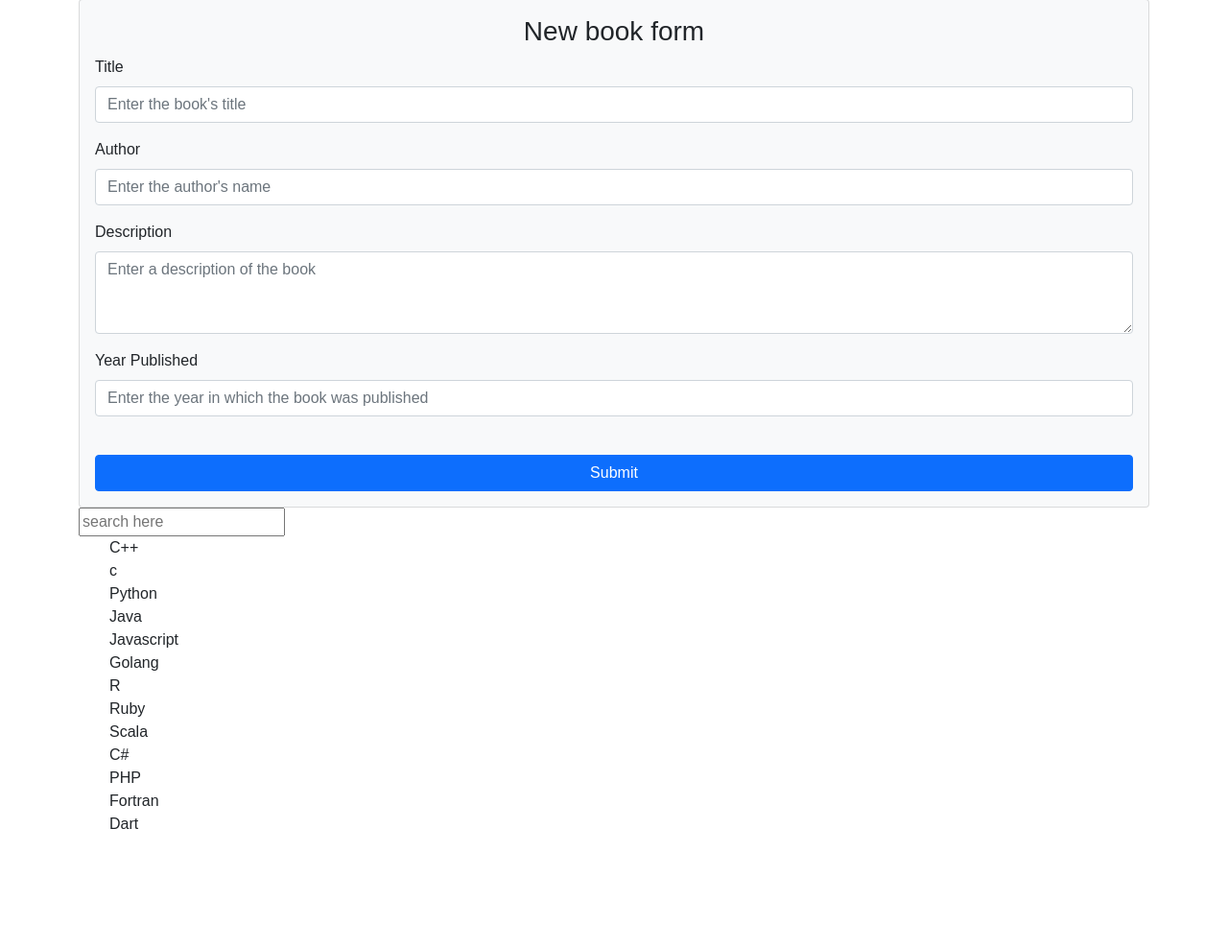
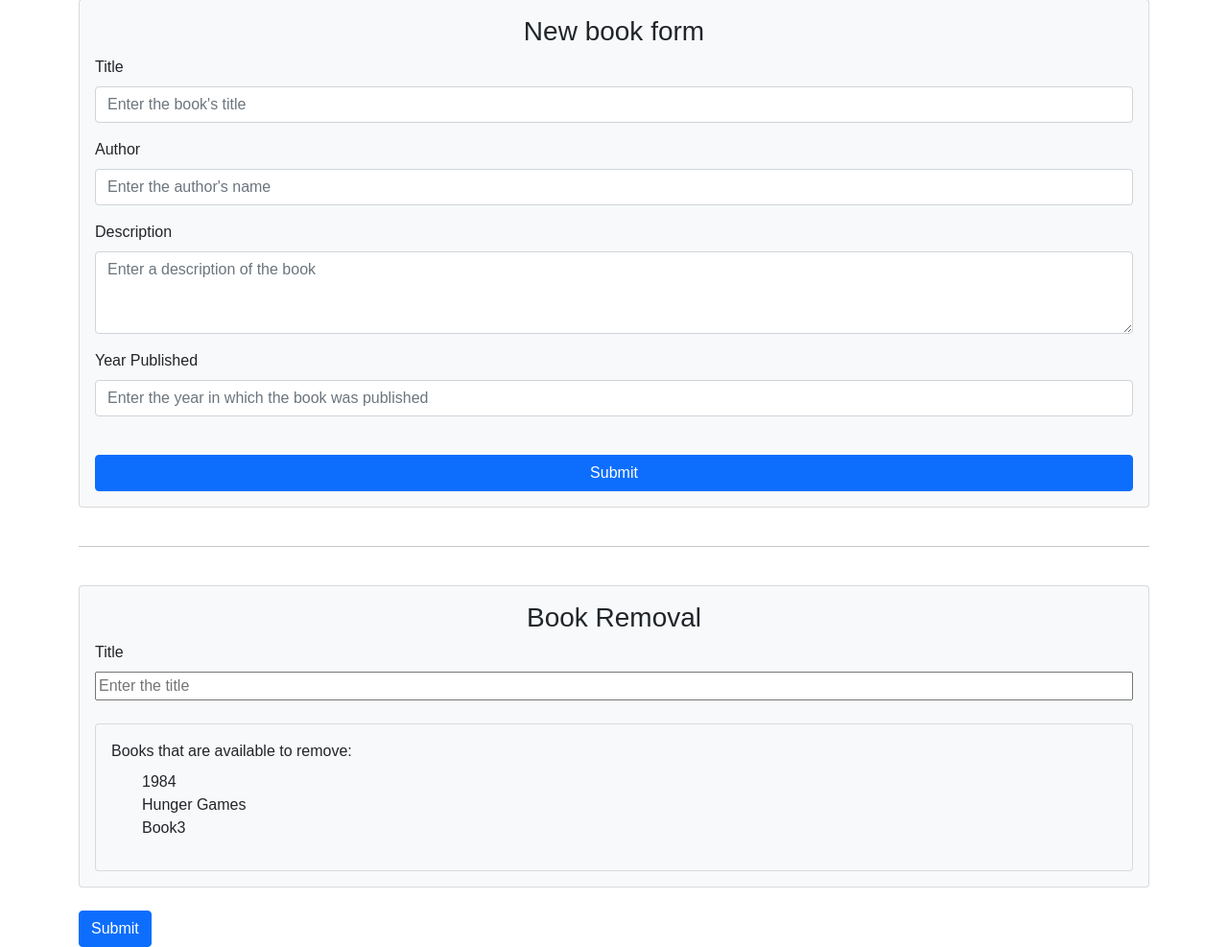
Before and after one commit to JakeSincl/LibraryManagerRebuilt, a Flask app: page /adminDashboard in a window 1280 px wide. Shown: the part 57-1044 px from the top of the page at 96% size. Before the commit the page ends 921 px from the top, so only its background shows below. Run offline with Flask 2, Linux system fonts and the light colour scheme; a user stored in the database is signed in; data comes from the database, SQL or seed files in the repository; both versions use the stored data as it was after the commit; some libraries are stand-ins or nearby versions; some web fonts are replaced.

Commit message:
Fixed book pages button.

```diff
--- a/adminhash.txt
+++ b/adminhash.txt
@@ -1 +1 @@
-sha256$kxPUo3tYUwxda0Ba$174b4d51295fc7a71aadab644ef5b8ddf0090c3aac46292b8bf20500daf6fe1c
+sha256$gf6gnNZlPR6be13I$7133da2f4dc4fb352b67eb0d9849589b37034dbb00a706a10529697ce4166ba6
--- a/pyproject.toml
+++ b/pyproject.toml
@@ -11,6 +11,7 @@ Flask = "^2.1.3"
 SQLAlchemy = "^1.4.40"
 Flask-Login = "^0.6.2"
 Flask-SQLAlchemy = "^2.5.1"
+Flask-SocketIO = "^5.3.0"
 
 [tool.poetry.dev-dependencies]
 python-lsp-server = "^1.5.0"
--- a/website/__init__.py
+++ b/website/__init__.py
@@ -3,6 +3,7 @@ from flask_sqlalchemy import SQLAlchemy
 from os import path
 from flask_login import LoginManager, current_user
 from werkzeug.security import generate_password_hash
+#from flask_socketio import SocketIO, emit
 
 db = SQLAlchemy(session_options={"autoflush": False})
 DB_NAME = "database.db"
@@ -12,6 +13,7 @@ def create_app():
   app.config['SECRET_KEY'] = "THISISVERYSECRET"
   app.config["SQLALCHEMY_DATABASE_URI"] = f"sqlite:///{DB_NAME}"
   db.init_app(app)
+  #socket = SocketIO(app)
 
   from .views import views
   from .auth import auth
--- a/website/templates/adminDashboard.html
+++ b/website/templates/adminDashboard.html
@@ -51,25 +51,25 @@
     <button type="submit" class="btn btn-primary">Submit</button>
   </form>
 </div>
-
+<br>
+<hr><!-- ------------------------------------------------------------------ --->
+<br>
 <div>
-<input type="text" class="live-search-box" placeholder="search here" />
-
-<ul class="live-search-list" type="None">
-<li>C++</li>
-<li>c</li>
-<li>Python</li>
-<li>Java</li>
-<li>Javascript</li>
-<li>Golang</li>
-<li>R</li>
-<li>Ruby</li>
-<li>Scala</li>
-<li>C#</li>
-<li>PHP</li>
-<li>Fortran</li>
-<li>Dart</li>
+  <form method="POST" class="card p-3 bg-light">
+    <h3 align="center">Book Removal</h3>
+    <label for="titleSearch">Title</label>
+    <input name ="titleSearch" type="text" class="live-search-box" placeholder="Enter the title" />
+    <br>
+    <div class="card p-3 bg-light">
+      <label for="titleList">Books that are available to remove:</label>
+      <ul name="titleList" class="live-search-list" type="None">
+        {% for book in allBooks %}
+          {% if book.loaned_to == 0 %}
+            <li>{{ book.title }}</li>
+          {% endif %}
+        {% endfor %}
       </ul>
+    </div>
 
     <script src="https://code.jquery.com/jquery-3.5.1.js" integrity="sha256-QWo7LDvxbWT2tbbQ97B53yJnYU3WhH/C8ycbRAkjPDc=" crossorigin="anonymous"></script>
 
@@ -95,5 +95,10 @@ var searchTerm = $(this).val().toLowerCase();
     });
     </script>
     </div>
+      <br>
+      <button type="submit" class="btn btn-primary">Submit</button>
+      <br>
+  </form>
+</div>
 
 {% endblock %}
--- a/website/templates/base.html
+++ b/website/templates/base.html
@@ -40,7 +40,7 @@
             <a class="nav-item nav-link" id="adminDashboard" href="/adminDashboard">Admin Dashboard</a>
             {% endif %}
           {% else %}
-          <a class="nav-item nav-link" id="welcome" href="/welcome">Welcome Page</a>
+          <a class="nav-item nav-link" id="welcome" href="/">Welcome Page</a>
           <a class="nav-item nav-link" id="login" href="/login">Login</a>
           <a class="nav-item nav-link" id="signUp" href="/sign-up">Sign Up</a>
           {% endif %}
--- a/website/templates/home.html
+++ b/website/templates/home.html
@@ -78,9 +78,9 @@
           <td>{{ book.title }}</td>
           <td>{{ book.author }}</td>
           <td>{{ book.description }}</td>
+          <input id="book_page" name="book_page" type="hidden" value="{{ book.id }}">
           <td>
-            <input id="book_page" name="book_page" type="hidden" value="{{ book.id }}">
-            <button class="btn btn-primary" type="submit" name="action" value="book_page">
+            <button class="btn btn-primary" type="submit" name="action" value="{{ book.id }}">
               <svg xmlns="http://www.w3.org/2000/svg" width="16" height="16" fill="currentColor" class="bi bi-box-arrow-up-right" viewBox="0 0 16 16">
               <path fill-rule="evenodd" d="M8.636 3.5a.5.5 0 0 0-.5-.5H1.5A1.5 1.5 0 0 0 0 4.5v10A1.5 1.5 0 0 0 1.5 16h10a1.5 1.5 0 0 0 1.5-1.5V7.864a.5.5 0 0 0-1 0V14.5a.5.5 0 0 1-.5.5h-10a.5.5 0 0 1-.5-.5v-10a.5.5 0 0 1 .5-.5h6.636a.5.5 0 0 0 .5-.5z"/></path>
               <path fill-rule="evenodd" d="M16 .5a.5.5 0 0 0-.5-.5h-5a.5.5 0 0 0 0 1h3.793L6.146 9.146a.5.5 0 1 0 .708.708L15 1.707V5.5a.5.5 0 0 0 1 0v-5z"/></path>
--- a/website/views.py
+++ b/website/views.py
@@ -15,8 +15,10 @@ def welcome():
 @login_required
 def home():
   if request.method == "POST":
-    if request.form['action'] == 'book_page':
-      book = Book.query.filter_by(id=request.form.get("book_page")).first()
+    if request.form['action']:
+      book_id = request.form.get("action")
+      book = Book.query.filter_by(id=book_id).first()
+      print(book.id)
       return render_template("book.html", book=book)
     elif request.form['action'] == 'add_book':
       book = Book.query.filter_by(id=request.form.get("add_book")).first()
@@ -54,4 +56,4 @@ def adminDashboard():
       flash("Book added!", category="success")
       return redirect(url_for("views.adminDashboard"))
   else:
-    return render_template("adminDashboard.html")
+    return render_template("adminDashboard.html", allBooks=Book.query.all())
```
Also changed, not shown: ToDoList.md (+1 -15 lines), website/auth.py (+14 -14 lines), website/database.db, 1 other file. Lines whose indentation alone changed are shown as unchanged.
